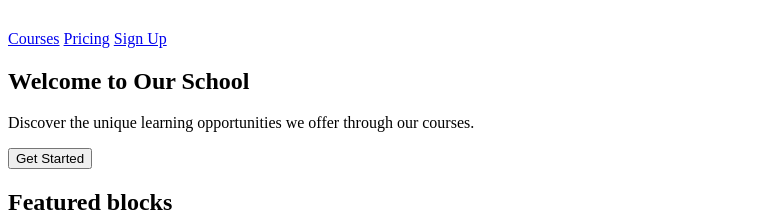
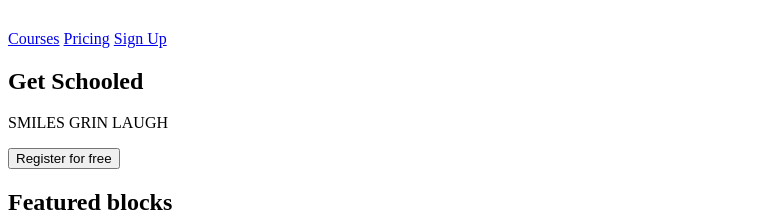
Before and after one commit to SamJouini/holbertonschool-web-development, a plain HTML site: page html_advanced/index.html in a window 1280 px wide. Shown: the top 219 px of the page, without its empty margins (0-780 px from the left). Drawn offline with Linux system fonts and the light colour scheme; files whose address does not match are found by name.

```diff
--- a/html_advanced/index.html
+++ b/html_advanced/index.html
@@ -28,9 +28,9 @@
         <section>
             <!-- First Block -->
             <div>
-                <h1>Welcome to Our School</h1>
-                <p>Discover the unique learning opportunities we offer through our courses.</p>
-                <button onclick="window.location.href='button.html'">Get Started</button>
+                <h1>Get Schooled</h1>
+                <p>SMILES GRIN LAUGH</p>
+                <button onclick="window.location.href='button.html'"> Register for free</button>
             </div>
 
             <!-- Second Block -->
@@ -266,7 +266,7 @@
                         <a href="#"><img src="instagram-icon.png" alt="Instagram" style="width:30px; height:30px;"></a>
                     </div>
                 </div>
-                <p>&copy; 2024 School Name. All rights reserved.</p>
+                <p>&copy;smileschool 2020.</p>
             </div>
         </footer>
 
```
Also changed, not shown: 1 other file.
